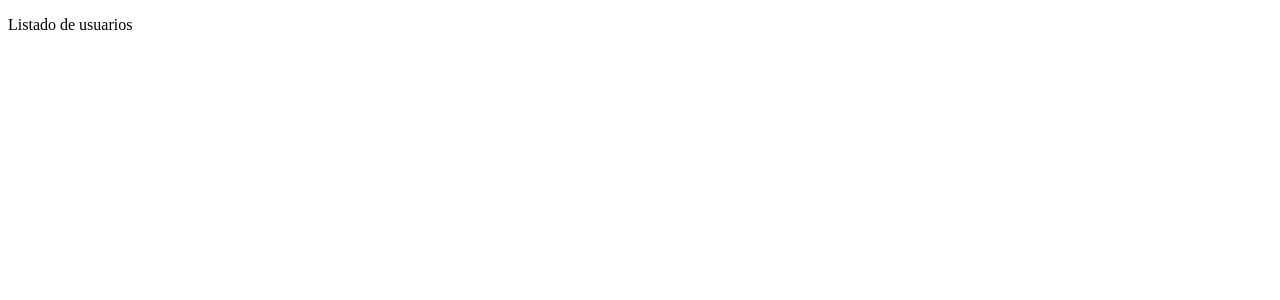
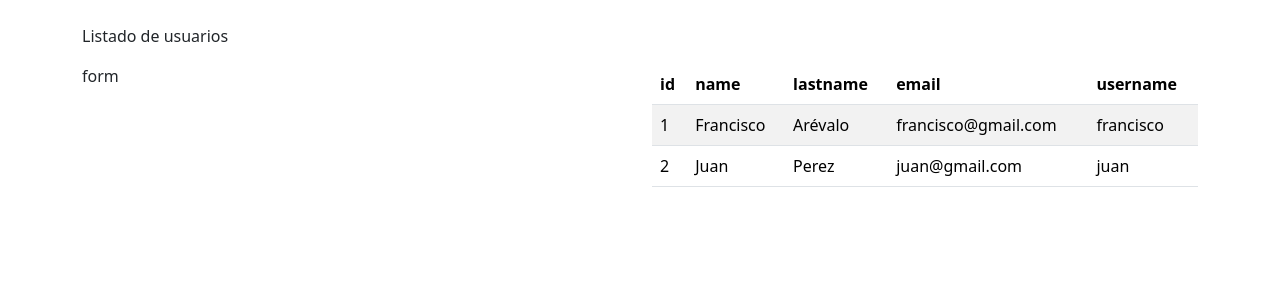
Before and after one commit to fran0xff/user-angular, an Angular app: page / in a window 1280 px wide. Shown: the top 300 px of the page. Built offline with nearby package versions, Linux system fonts and the light colour scheme.

Commit message:
Agregar componentes de usuario y servicio, implementar listado y formulario de usuarios

```diff
--- a/src/app/components/user-app.component.html
+++ b/src/app/components/user-app.component.html
@@ -1 +1,13 @@
-<p>{{title}}</p>
+<div class="container my-4">
+    <p>{{title}}</p>
+
+    <div class="row">
+        <div class="col">
+            form
+        </div>
+        <div class="col">
+            <user [users]="users" />
+        </div>
+    </div>
+
+</div>
--- a/src/app/components/user-app.component.ts
+++ b/src/app/components/user-app.component.ts
@@ -1,12 +1,27 @@
-import { Component } from '@angular/core';
+import { Component, OnInit } from '@angular/core';
+import { User } from '../models/user';
+import { UserService } from '../services/user.service';
+import { UserComponent } from './user/user.component';
 
 @Component({
   selector: 'user-app',
-  imports: [],
+  imports: [UserComponent],
   templateUrl: './user-app.component.html',
 })
-export class UserAppComponent {
+export class UserAppComponent implements OnInit {
 
   title: string = 'Listado de usuarios';
 
+  users: User[] = [];
+
+  constructor(private service: UserService ) {
+
+  }
+  ngOnInit(): void {
+    this.service.findAll().subscribe(users => this.users = users);
+
+  }
+
+
+
 }
--- /dev/null
+++ b/src/app/components/user-form/user-form.component.html
@@ -0,0 +1 @@
+<p>user-form works!</p>
--- /dev/null
+++ b/src/app/components/user/user.component.html
@@ -0,0 +1,26 @@
+@if (users.length == 0) {
+            <div class="alert alert-warning">No Hay registros de usuarios</div>
+            } @else {
+                <table class="table table-hover table-striped">
+                    <thead>
+                        <tr>
+                            <th>id</th>
+                            <th>name</th>
+                            <th>lastname</th>
+                            <th>email</th>
+                            <th>username</th>
+                        </tr>
+                    </thead>
+                    <tbody>
+                        @for (user of users; track $index){
+                            <tr>
+                                <td> {{user.id }}</td>
+                                <td> {{user.name }}</td>
+                                <td> {{user.lastname }}</td>
+                                <td> {{user.email }}</td>
+                                <td> {{user.username }}</td>
+                            </tr>
+                        }
+                    </tbody>
+                </table>
+            }
--- /dev/null
+++ b/src/app/models/user.ts
@@ -0,0 +1,11 @@
+
+
+export class User {
+    id: number = 0;
+    name!: string;
+    lastname!: string;
+    email!: string;
+    username!: string;
+    password!: string;
+
+}
--- /dev/null
+++ b/src/app/services/user.service.ts
@@ -0,0 +1,32 @@
+import { Injectable } from '@angular/core';
+import { User } from '../models/user';
+import { Observable, of } from 'rxjs';
+
+@Injectable({
+  providedIn: 'root'
+})
+export class UserService {
+
+  private users: User[] = [
+    { id: 1,
+      name: 'Francisco',
+      lastname: 'Arévalo',
+      email: 'francisco@gmail.com',
+      username: 'francisco',
+      password: '123456'
+    },
+    { id: 2,
+      name: 'Juan',
+      lastname: 'Perez',
+      email: 'juan@gmail.com',
+      username: 'juan',
+      password: '123456'
+    },
+
+  ];
+
+  constructor() { }
+  findAll(): Observable<User[]> {
+    return of(this.users);
+  }
+}
--- a/src/index.html
+++ b/src/index.html
@@ -6,6 +6,7 @@
   <base href="/">
   <meta name="viewport" content="width=device-width, initial-scale=1">
   <link rel="icon" type="image/x-icon" href="favicon.ico">
+  <link href="https://cdn.jsdelivr.net/npm/bootstrap@5.3.7/dist/css/bootstrap.min.css" rel="stylesheet" integrity="sha384-LN+7fdVzj6u52u30Kp6M/trliBMCMKTyK833zpbD+pXdCLuTusPj697FH4R/5mcr" crossorigin="anonymous">
 </head>
 <body>
   <app-root></app-root>
```
Also changed, not shown: src/app/components/user-form/user-form.component.ts (added, +10 -0 lines), src/app/components/user/user.component.ts (added, +13 -0 lines).
